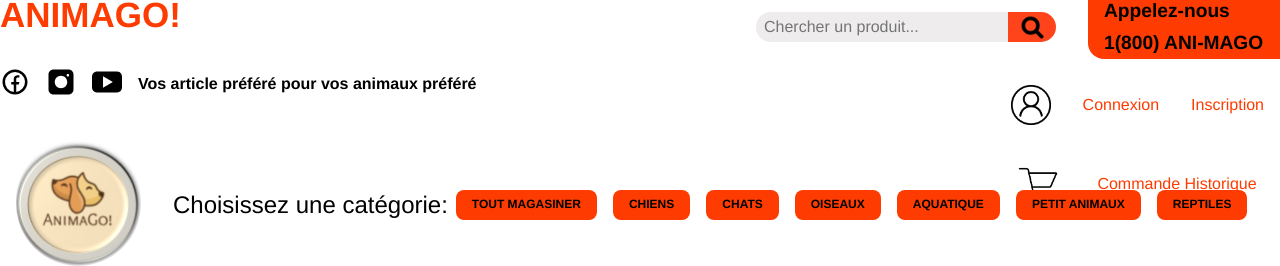
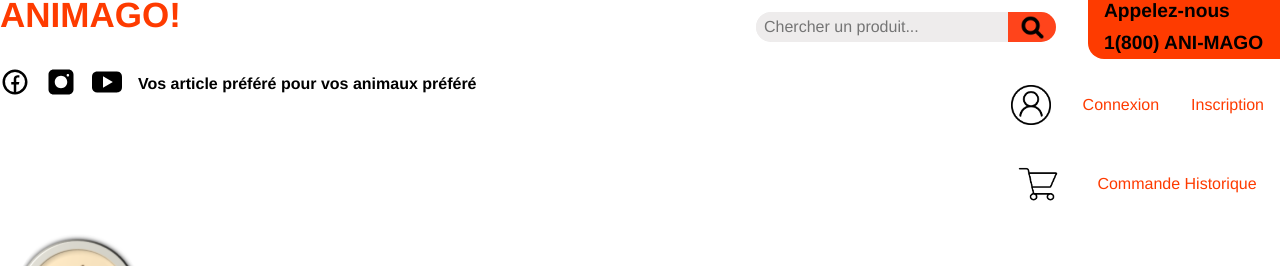
Before and after one commit to simsimsimo2/Animago, a Next.js app: page /Accueil in a window 1280 px wide. Shown: the part 35-301 px from the top of the page. Built offline with nearby package versions, Linux system fonts and the light colour scheme.

Commit message:
update css accueil

```diff
--- a/styles/Gallerie.module.css
+++ b/styles/Gallerie.module.css
@@ -2,14 +2,13 @@
     display: flex;
     flex-wrap: wrap;
     justify-content: center;
-    margin: 0 20rem;
 }
 
 .gallerie img{
     padding: .2rem;
     border: 1px solid black;
     border-radius: 5px;
-    z-index: 1;
+    z-index: -1;
     background-size: cover;
     background-repeat: no-repeat;
     object-fit: cover;
@@ -27,7 +26,7 @@
     font-weight: bolder;
     margin: .5rem;
     position: absolute;
-    z-index: 2;
+    z-index: 0;
 }
 
 .button {
--- a/styles/Header.module.css
+++ b/styles/Header.module.css
@@ -83,7 +83,6 @@
     height: 4rem;
     align-items: center;
     cursor: pointer;
-    flex-wrap: wrap;
     flex-direction: row;
     align-content: center;
     justify-content: space-evenly;
@@ -94,7 +93,7 @@
     justify-content: center;
     padding: 0;
     margin: 0;
-    height: 4rem;
+    height: auto;
 }
 
 .searchBar{
@@ -171,7 +170,9 @@
 .right-side-panel-content {
     padding: 20px;
 }
-
+.rightPanel{
+    z-index: 4;
+}
 .rightPanelOff {
     display: none;
   }
```
